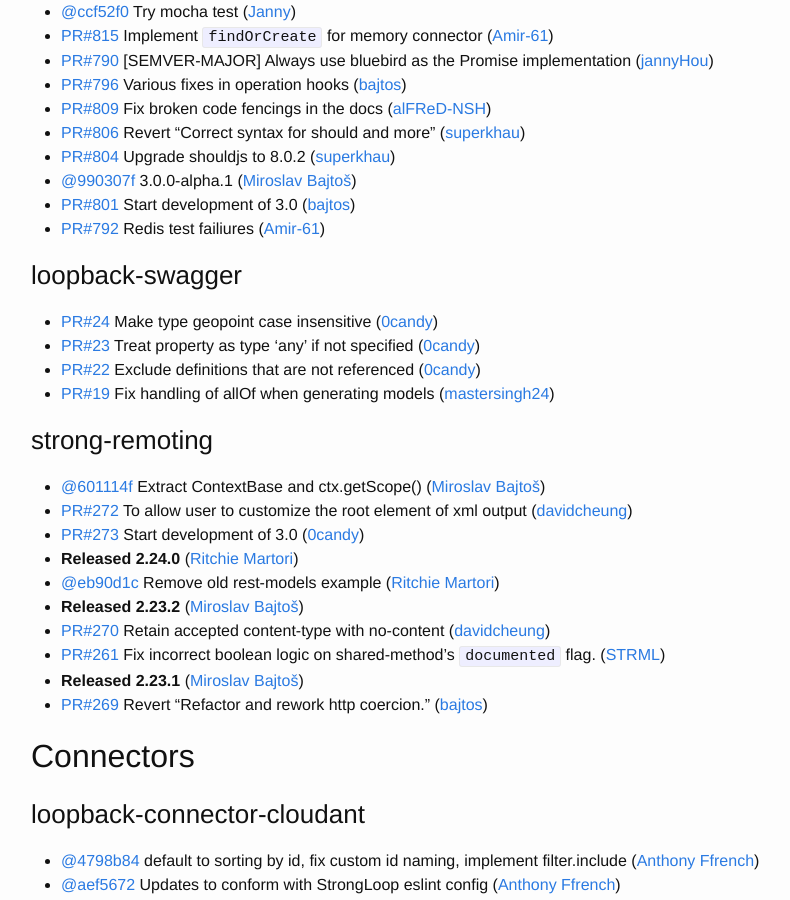
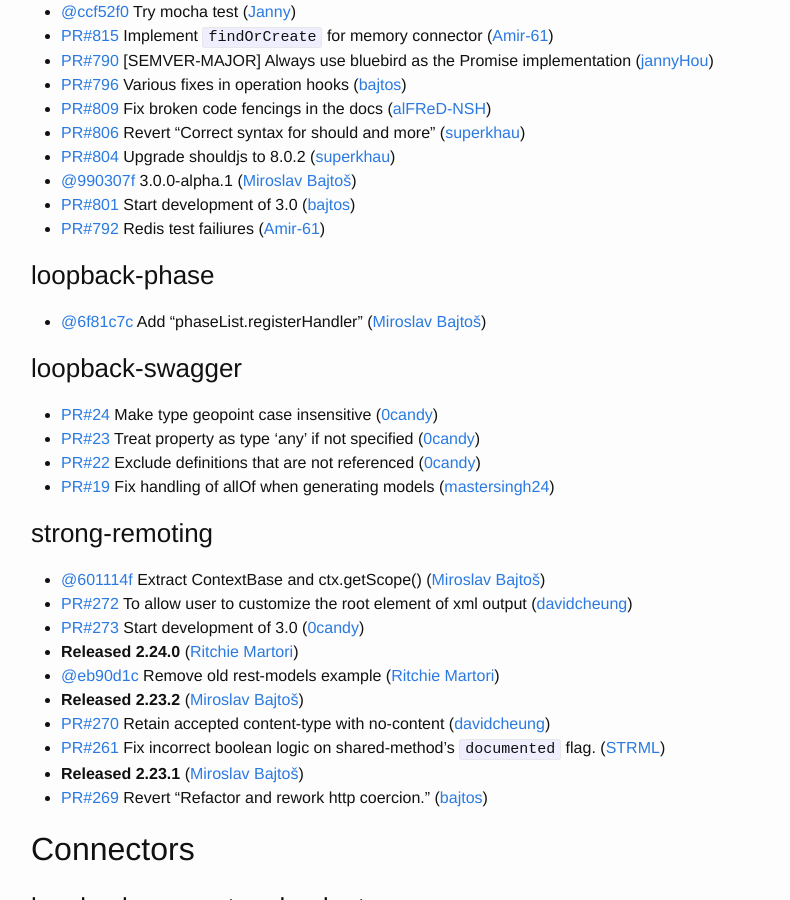
Before and after one commit to strongloop/loopback, a Jekyll site: the page built from index.md, in a window 1280 px wide and 900 px high, scrolled down 1336 px. Shown: the whole window, without its empty margins (239-1029 px from the left). Built offline with Jekyll 4.4.1, drawn with Linux system fonts in a browser that asks for light colours.

Commit message:
Update changelog

```diff
--- a/index.md
+++ b/index.md
@@ -62,6 +62,10 @@
  * [@990307f](https://github.com/strongloop/loopback-datasource-juggler/commit/990307f3d5a5b08a49ae88b505205384312daec0) 3.0.0-alpha.1 ([Miroslav Bajtoš](https://github.com/bajtos))
  * [PR#801](https://github.com/strongloop/loopback-datasource-juggler/pull/801) Start development of 3.0 ([bajtos](https://github.com/bajtos))
  * [PR#792](https://github.com/strongloop/loopback-datasource-juggler/pull/792) Redis test failiures ([Amir-61](https://github.com/Amir-61))
+
+
+### loopback-phase
+ * [@6f81c7c](https://github.com/strongloop/loopback-phase/commit/6f81c7c9fde09ea674d2b5c8c791db29d12ed1c3) Add "phaseList.registerHandler" ([Miroslav Bajtoš](https://github.com/bajtos))
 
 
 ### loopback-swagger
```
